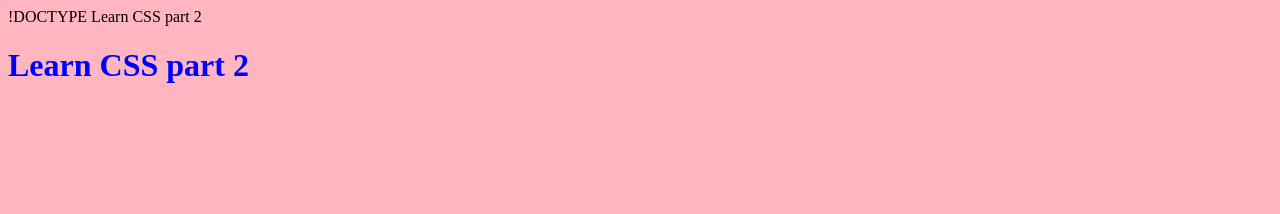
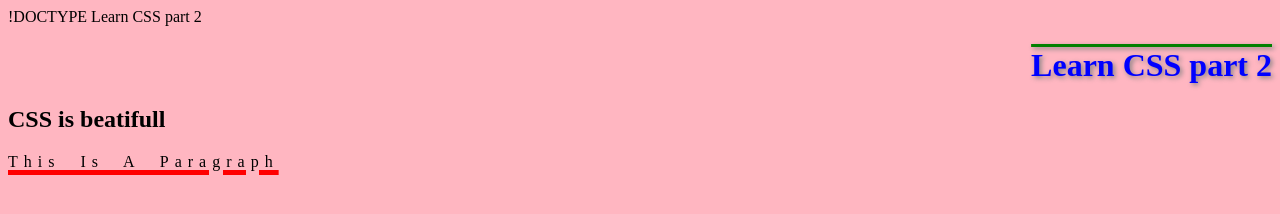
Before and after one commit to JohanPane/web-1, a plain HTML site: page learncss2.html in a window 1280 px wide. Drawn offline with Linux system fonts and the light colour scheme.

```diff
--- a/learncss2.html
+++ b/learncss2.html
@@ -1,14 +1,27 @@
 !DOCTYPE
 <html>
     <head>
+        <link rel="stylesheet" href="style2.css">
         <titlel>Learn CSS part 2</titlel>
         <style>
             h1{
                 color:blue;
+                text-align: right;
+                text-decoration: overline;
+                text-decoration-color: green;
+                text-shadow: 2px 2px 5px gray;
+            }
+            p{
+                text-decoration: underline red solid 5px;
+                text-transform: capitalize;
+                letter-spacing: 6px;
+                word-spacing: 10px;
             }
         </style>
     </head>
     <body style="background-color: lightpink;">
         <h1>Learn CSS part 2</h1>
+        <h2>CSS is beatifull</h2>
+        <p>This is a paragraph</p>
     </body>
 </html>
```
